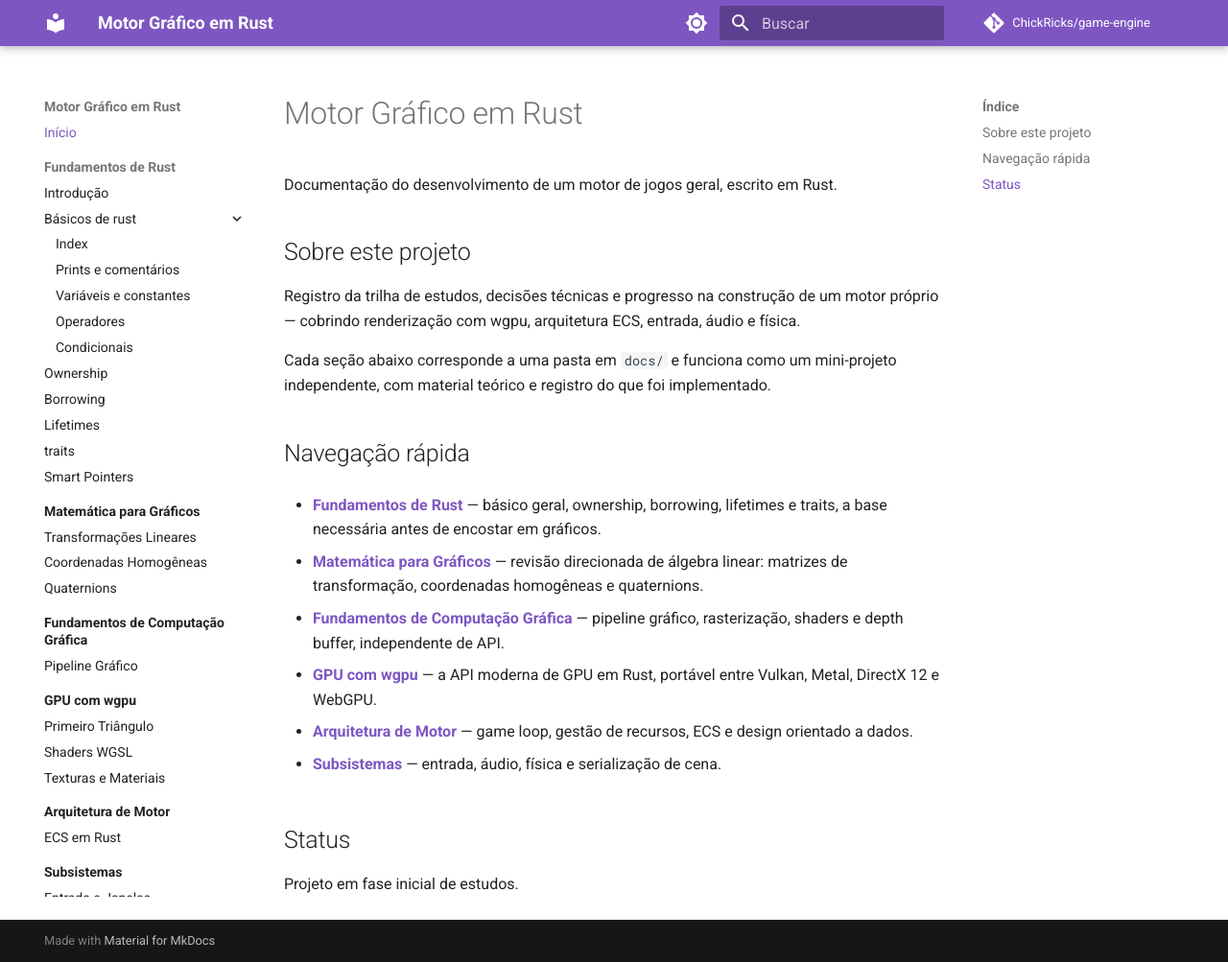
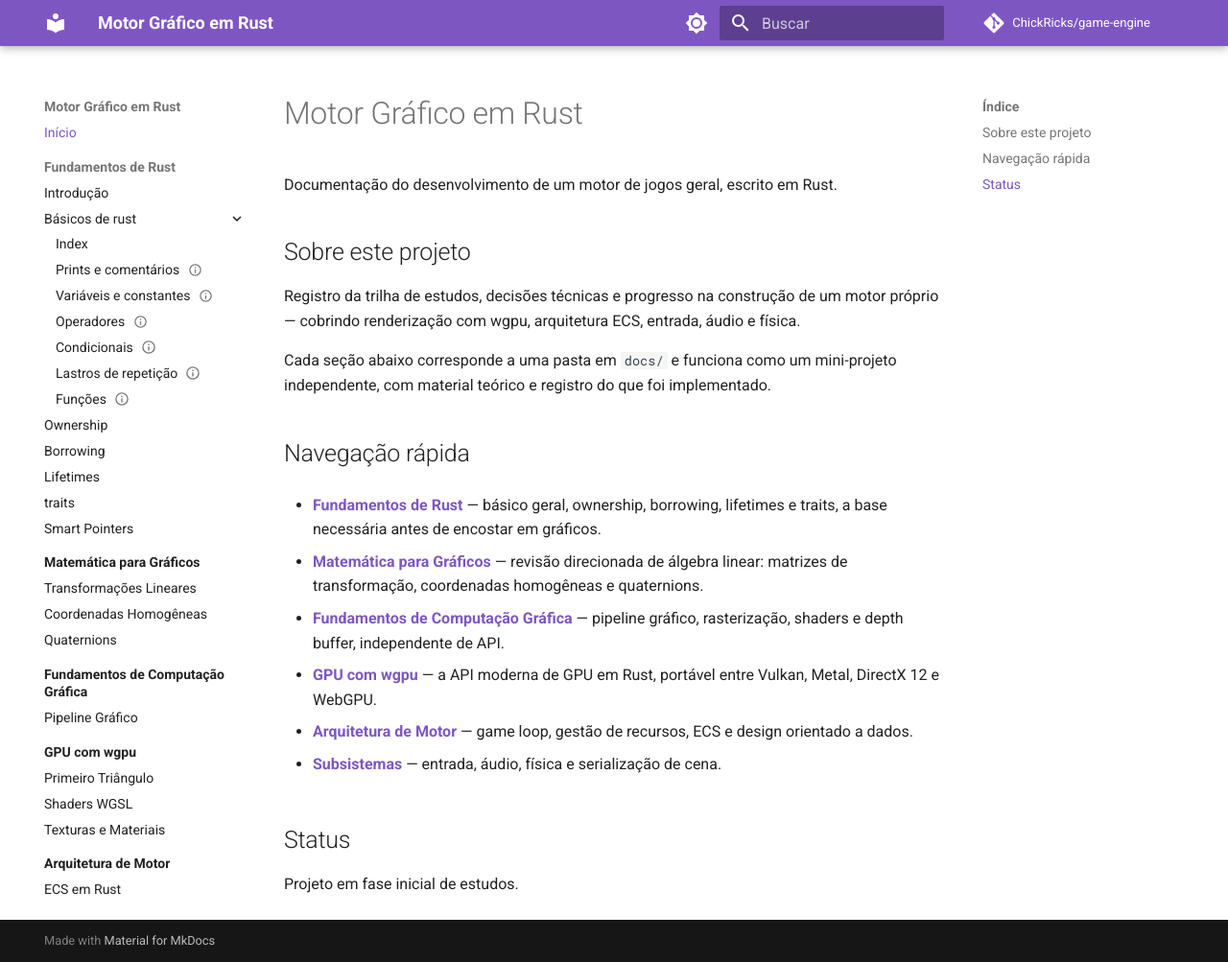
Before and after one commit to ChickRicks/game-engine, an MkDocs documentation site: the page built from docs/index.md, in a window 1280 px wide and 1003 px high. Shown: the whole window at 96% size. Built offline with MkDocs 1.6.1 and Material for MkDocs 9.7.7, drawn with Linux system fonts in a browser that asks for light colours; comment, search, counter and statistics services are not loaded; some of the changed lines change nothing that is shown.

Commit message:
vault backup: 2026-11-01 21:22:56

```diff
--- a/mkdocs.yml
+++ b/mkdocs.yml
@@ -65,10 +65,12 @@ nav:
     - Introdução: 1-fundamentos-rust/0-index.md
     - Básicos de rust:
       - Index: 1-fundamentos-rust/1-basics/0-index.md
-      - Prints e comentários: 1-fundamentos-rust/1-basics/1-Prints-e-comentarios
-      - Variáveis e constantes: 1-fundamentos-rust/1-basics/2-Variaveis-e-constantes
-      - Operadores: 1-fundamentos-rust/1-basics/3-Operadores
-      - Condicionais: 1-fundamentos-rust/1-basics/4-Condicionais
+      - Prints e comentários: 1-fundamentos-rust/1-basics/1-Prints-e-comentarios.md
+      - Variáveis e constantes: 1-fundamentos-rust/1-basics/2-Variaveis-e-constantes.md
+      - Operadores: 1-fundamentos-rust/1-basics/3-Operadores.md
+      - Condicionais: 1-fundamentos-rust/1-basics/4-Condicionais.md
+      - Lastros de repetição: 1-fundamentos-rust/1-basics/5-Lastros-de-repeticao.md
+      - Funções: 1-fundamentos-rust/1-basics/6-Funcoes.md
     - Ownership: 1-fundamentos-rust/2-ownership.md
     - Borrowing: 1-fundamentos-rust/3-borrowing.md
     - Lifetimes: 1-fundamentos-rust/4-lifetimes
```
